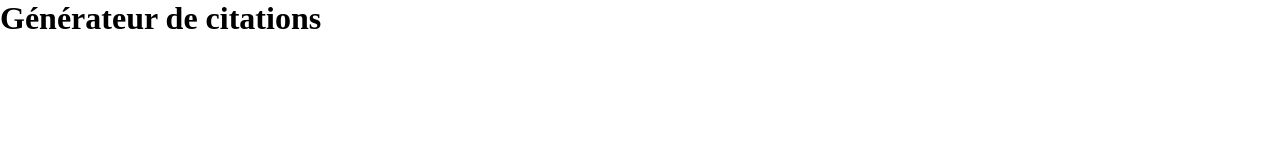
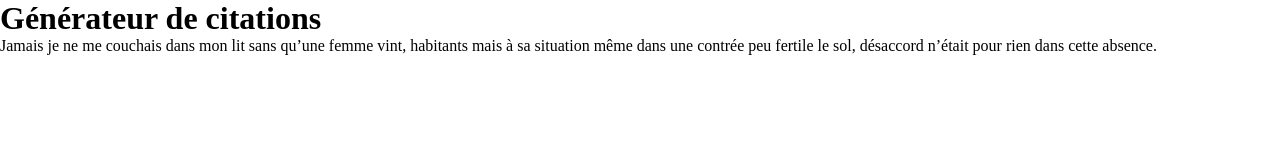
Before and after one commit to Nade29/Generateurdecitations, a plain HTML site: page index.html in a window 1280 px wide. Drawn offline with Linux system fonts and the light colour scheme.

Commit message:
fonctionalité de citation

```diff
--- a/index.html
+++ b/index.html
@@ -11,6 +11,7 @@
 
 <header>
     <h1>Générateur de citations</h1>
+<div id="list"></div>
 
 
 
--- a/main.js
+++ b/main.js
@@ -14,8 +14,8 @@ Adaptez le programme pour qu'il puisse offrir ces fonctionnalités. A vous de jo
 
 //création des constantes
 
-const input = document.getElementsById("item");
-const  submitButton = document.getElementsById("submit");
+const input = document.getElementById("item");
+const  submitButton = document.getElementById("submit");
 
 const list = document.getElementById("list");
 const genererButton = document.getElementById("generer");
@@ -23,60 +23,61 @@ const generateur = document.getElementById("generateur");
 
 const debut = [
     "Je suis un enfant trouvé, ",
-    "Mais, jusqu’à huit ans, j’ai cru que, comme tous les autres enfants, ",
-    "serrait si doucement dans ses bras en me berçant, que mes larmes, ",
-    "s’arrêtaient de couler., ",
-    "Jamais je ne me couchais dans mon lit sans qu’une femme vint , ",
-    "m’embrasser, et, quand le vent de décembre collait la neige contre les , ",
-    "vitres blanchies, elle me prenait les pieds entre ses deux mains et elle , ",
-    "restait à me les réchauffer en me chantant une chanson, dont je retrouve , ",
-    "encore dans ma mémoire l’air et quelques paroles., ",
-    "Quand j’avais une querelle avec un de mes camarades, elle me faisait , ",
-    "conter mes chagrins, et presque toujours elle trouvait de bonnes paroles , ",
-    "pour me consoler ou me donner raison., ",
-    "Par tout cela et par bien d’autres choses encore, par la façon dont elle , ",
-    "me parlait, par la façon dont elle me regardait, par ses caresses, par la  ",
+    "Jusqu’à huit ans j’ai cru que comme tous les autres enfants, ",
+    "Serrait si doucement dans ses bras en me berçant que mes larmes, ",
+    "S’arrêtaient de couler, ",
+    "Jamais je ne me couchais dans mon lit sans qu’une femme vint, ",
+    "M’embrasser et quand le vent de décembre collait la neige contre les, ",
+    "Vitres blanchies elle me prenait les pieds entre ses deux mains et elle, ",
+    "Restait à me les réchauffer en me chantant une chanson dont je retrouve, ",
+    "Encore dans ma mémoire l’air et quelques paroles, ",
+    "Quand j’avais une querelle avec un de mes camarades elle me faisait, ",
+    "Conter mes chagrins et presque toujours elle trouvait de bonnes paroles, ",
+    "Pour me consoler ou me donner raison, ",
+    "Par tout cela et par bien d’autres choses encore par la façon dont elle, ",
+    "Me parlait par la façon dont elle me regardait par ses caresses par la  ",
 ];
 
 const milieu = [
-    "douceur qu’elle mettait dans ses gronderies, je croyais qu’elle était ma mère. , ",
-    "Voici comment j’appris qu’elle n’était que ma nourrice , ",
-    "Mon village, ou, pour parler plus justement, le village où j’ai été élevé,  ",
-    "car je n’ai pas eu de village à moi, pas de lieu de naissance, pas plus que je  , ",
-    "n’ai eu de père et de mère, le village enfin où j’ai passé mon enfance se  , ",
-    "nomme Chavanon ; c’est l’un des plus pauvres du centre de la France. , ",
-    "Cette pauvreté, il la doit non à l’apathie ou à la paresse de ses  , ",
-    "habitants, mais à sa situation même dans une contrée peu fertile. Le sol  , ",
-    "n’a pas de profondeur, et pour produire de bonnes récoltes il lui faudrait  , ",
-    "des engrais ou des amendements qui manquent dans le pays. Aussi ne , ",
-    "rencontre-t-on (ou tout au moins ne rencontrait-on à l’époque dont je,  ",
-    "parle) que peu de champs cultivés. , ",
-    "C’est dans un repli de terrain, sur les bords d’un ruisseau qui va  , ",
-    "perdre ses eaux rapides dans un des affluents de la Loire, que se dresse la  , "
+    "douceur qu’elle mettait dans ses gronderies je croyais qu’elle était ma mère, ",
+    "voici comment j’appris qu’elle n’était que ma nourrice, ",
+    "mon village ou pour parler plus justement le village où j’ai été élevé,  ",
+    "car je n’ai pas eu de village à moi pas de lieu de naissance pas plus que je, ",
+    "n’ai eu de père et de mère le village enfin où j’ai passé mon enfance se, ",
+    "nomme Chavanon c’est l’un des plus pauvres du centre de la France, ",
+    "cette pauvreté il la doit non à l’apathie ou à la paresse de ses, ",
+    "habitants mais à sa situation même dans une contrée peu fertile le sol, ",
+    "n’a pas de profondeur et pour produire de bonnes récoltes il lui faudrait, ",
+    "des engrais ou des amendements qui manquent dans le pays Aussi ne, ",
+    "rencontre-t-on ou tout au moins ne rencontrait-on à l’époque dont je,  ",
+    "parle que peu de champs cultivés, ",
+    "c’est dans un repli de terrain sur les bords d’un ruisseau qui va, ",
+    "perdre ses eaux rapides dans un des affluents de la Loire que se dresse la, "
 ];
 
 
 const fin = [
     "désaccord n’était pour rien dans cette absence.",
-    "Il demeurait à Paris parce que le travail l’y retenait ; voilà tout. Quand ",
-    "il serait vieux, il reviendrait vivre près de sa vieille femme, et avec l’argent ",
-    "qu’ils auraient amassé ils seraient à l’abri de la misère pour le temps où ",
-    "l’âge leur aurait enlevé la force et la santé." ,
-    "Un jour de novembre, comme le soir tombait, un homme, que je ne ",
-    "connaissais pas, s’arrêta devant notre barrière. J’étais sur le seuil de la ",
-    "maison occupé à casser une bourrée. Sans pousser la barrière, mais en ",
-    "levant sa tête par-dessus en me regardant, l’homme me demanda si ce ",
-    "n’était pas là que demeurait la mère Barberin.",
-    "Je lui dis d’entrer.",
-    "Au bruit de nos voix, mère Barberin accourut et, au moment où il ",
-    "franchissait notre seuil, elle se trouva face à face avec lui.",
-    "« J’apporte des nouvelles de Paris », dit-il.",
-  "C’étaient là des paroles bien simples et qui déjà plus d’une fois avaient frappé nos oreilles"
+    "il demeurait à Paris parce que le travail l’y retenait  voilà tout. ",
+    "quand il serait vieux il reviendrait vivre près de sa vieille femme et avec l’argent. ",
+    "qu’ils auraient amassé ils seraient à l’abri de la misère pour le temps. ",
+    "où l’âge leur aurait enlevé la force et la santé." ,
+    "un jour de novembre comme le soir tombait un homme.  ",
+    "que je ne connaissais pas s’arrêta devant notre barrière. ",
+    "j’étais sur le seuil de la maison occupé à casser une bourrée. ",
+    "levant sa tête par dessus en me regardant.  ",
+    "l’homme me demanda si cen’était pas là que demeurait la mère Barberin.",
+    "je lui dis d’entrer.",
+    "au bruit de nos voix mère Barberin accourut. ",
+    "franchissait notre seuil elle se trouva face à face avec lui.",
+    "j’apporte des nouvelles de Paris dit-il.",
+    "c’étaient là des paroles bien simples et qui déjà plus d’une fois avaient frappé nos oreilles. "
 ];
 
 //=======================================================================================//
 
 // Création de la constante Citation avec 3 ou 4 constantes
+console.log(debut.length);
 const Citation = {
 
     init: function(randomDebut, randomMilieu, randomFin) {
@@ -107,22 +108,5 @@ function generate_citation(max) { // bonne pratique car fonction réutilisable
     return tab;
 }
 console.log("Bienvenue dans le générateur de citation, vous pouvez générer entre 1 et 5 citation(s) !");
-let proposition; // let proposition => 5 choix possibles, générer de 1 à 5 citations
-while (proposition !== "0") {
-    console.log("1 : Générer 1 citation : ");
-    console.log("2 : Générer 2 citations : ");
-    console.log("3 : Générer 3 citations : ");
-    console.log("4 : Générer 4 citations : ");
-    console.log("5 : Générer 5 citations : ");
-    console.log("0 : Quitter");
-    const proposition = prompt("Choisissez une option : ");
 
-    if ((proposition >= 0) && (proposition <= 5)) { // proposition saisie par l' utilisateur est compris entre 1 et 5
-        const typeCitation = prompt("Saississez 3 pour une (des) citation(s) à 3 variables, 4 pour 4 variables :"); // choix du nombre de constiables
-        if (typeCitation == 3 || typeCitation == 4) { // 2 choix possibles : générer 1 ou plusieurs citations à 3 (saisir 3) ou 4 (saisir 4) constiables
-            const tableau_citation = generate_citation(proposition, typeCitation);
-            for (let i = 0; i < proposition; i++) {
-                const citation = tableau_citation[i];
-                console.log("Voici la citation " + (i + 1) + " : ");
-                console.log(citation.decrire());
-            }
+list.innerHTML = debut[4] + milieu[7] + fin[0];
```
